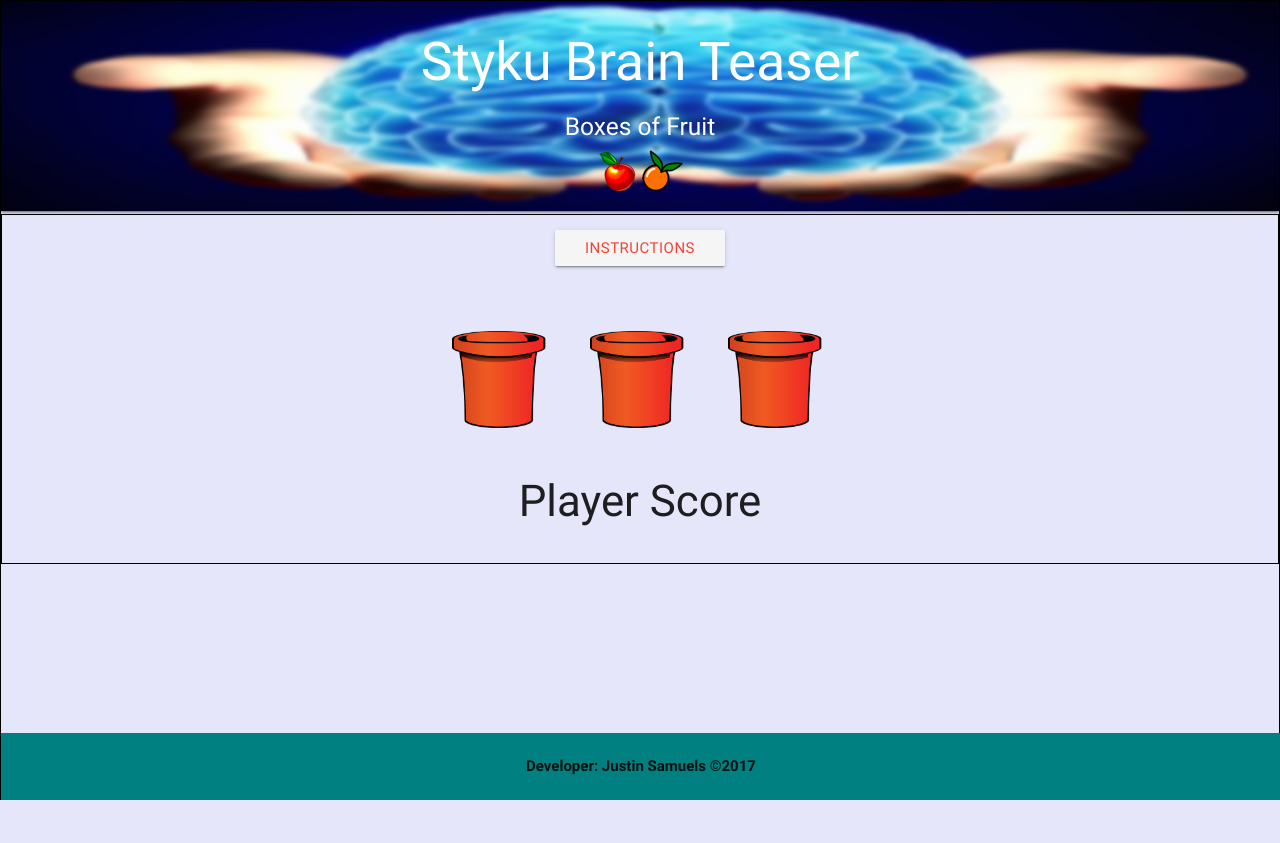
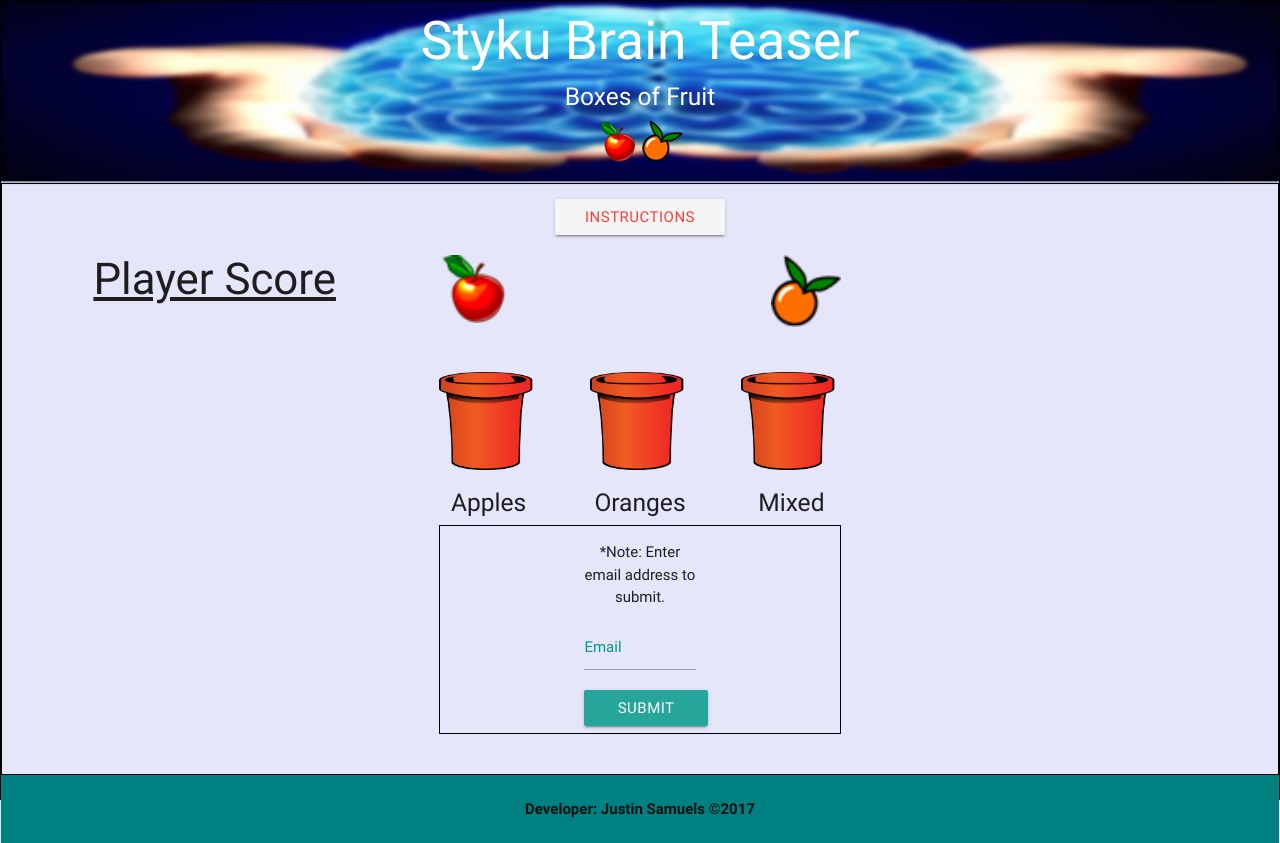
Before and after one commit to blizm87/boxesOfFruit, a website: page public/index.html at #!/game in a window 1280 px wide. Before the commit the page ends 800 px from the top, so only its background shows below. Drawn offline with Linux system fonts and the light colour scheme.

Commit message:
fixed up main game section. about to begin game logic

```diff
--- a/public/css/style.css
+++ b/public/css/style.css
@@ -16,13 +16,14 @@ body {
 
         header>h2 {
           margin-top: 0;
-          padding-top: .6em;
+          margin-bottom: 0;
+          padding-top: .2em;
         }
 
         #headerBackImg {
           left: 0;
           width: 100%;
-          height: 14em;
+          height: 12em;
           position: absolute;
           filter: blur(2px);
           z-index: -1;
@@ -31,7 +32,7 @@ body {
         #headerOverlay {
           left: 0;
           width: 100%;
-          height: 14em;
+          height: 12em;
           position: absolute;
           z-index: -2;
         }
@@ -41,8 +42,11 @@ body {
     }
 
         #cardContainer {
+          margin-top: 2em;
+          margin-left: auto;
+          margin-right: auto;
           width: 400px;
-          margin: 0 auto;
+          text-align: center;
         }
 
             #oauthLinkContainer {
@@ -84,29 +88,69 @@ body {
                   display: none;
                 }
 
-                #bucketContainer {
-                  margin-top: 3em;
+                    .instrSpan {
+                      font-weight: bold;
+                      font-size: 20px;
+                    }
+
+                #fruitContainer {
                   margin-left: auto;
                   margin-right: auto;
-                  width: 30%;
                   display: flex;
                   align-items: flex-start;
                   justify-content: space-between;
                 }
 
-            .bucketInd>img {
-              width: 100px;
-            }
+                    .fruitSelectors {
+                      width: 70px;
+                    }
+
+                    #mixedFruitCanvas {
+                      /*width: 70px;*/
+                      display: none;
+                    }
+
+                #bucketContainer {
+                  margin-top: 3em;
+                  margin-left: auto;
+                  margin-right: auto;
+                  display: flex;
+                  align-items: flex-start;
+                  justify-content: space-between;
+                }
+
+                    .bucketInd {
+                      text-align: center;
+                    }
+
+                        .bucket {
+                          width: 100px;
+                        }
+
+                            .bucket:hover {
+                              cursor: pointer;
+                            }
+
+                #submissionContainer {
+                  text-align: center;
+                  padding-bottom: .5em;
+                }
+
+                    #submissionContainer>p {
+                      text-align: center;
+                    }
 
         #playerScoreContainer {
           text-align: center;
         }
 
+            #playerScoreContainer>h3 {
+              margin-top: 0;
+            }
+
 
 footer {
   width: 100%;
-  position: absolute;
-  bottom: 0;
   padding-top: .5em;
   padding-bottom: .5em;
   background-color: teal;
--- a/public/js/app.js
+++ b/public/js/app.js
@@ -27,6 +27,12 @@
       let paramRes = urlParams.split('=')[1];
       let instrBtn = $('#instructionBtn');
       let instrCont = $('#instructionContent');
+      let mixedFruitCont = $('#mixedFruitContainer');
+      let mixedFruit = document.createElement('img');
+      let canvas = document.getElementById('mixedFruitCanvas');
+      let context = canvas.getContext('2d');
+      let img1 = new Image();
+      let img2 = new Image();
 
       $(document).ready(function(){
         $('.tooltipped').tooltip({delay: 50});
@@ -34,7 +40,18 @@
 
       instrBtn.on('click', function() {
         instrCont.slideToggle();
-      })
+      });
+
+      img1.src = "../assets/images/Apple.png";
+      context.drawImage(img1, 0, 1);
+
+      img2.src = "../assets/images/Orange.png";
+      context.drawImage(img2, 40, 0);
+
+      mixedFruit.src = canvas.toDataURL();
+      mixedFruit.width = '135';
+      mixedFruit.classList.add('responsive-img');
+      mixedFruitCont.append(mixedFruit);
 
       $http
         .get(`http://127.0.0.1:3000/members?profileId=${paramRes}`)
--- a/public/partials/game.html
+++ b/public/partials/game.html
@@ -1,17 +1,17 @@
 <div id='partialGameContainer' class='container-fluid'>
   <section class='row'>
     <div class='container-fluid' id='instructionBtnContainer'>
-      <button class='btn waves-effect waves-light pulse grey lighten-4 red-text' id='instructionBtn'>Instructions</button>
+      <button class='btn waves-effect waves-blue pulse grey lighten-4 red-text' id='instructionBtn'>Instructions</button>
     </div>
     <div class='col s12 m12' id='instructionContent'>
       <div class='container z-depth-3' id='problemStatement'>
-        <p><span style='font-weight: bold;'>Problem:</span> There are three boxes of fruit. One box is full of Oranges only.
+        <p><span class='instrSpan'>Problem:</span> There are three boxes of fruit. One box is full of Oranges only.
           A second box is full of Apples only. A third box is a random mix of both.
           But all three boxes are mislabelled. For example, the box labelled "Apples"
           may very well be only oranges, or have both oranges and apples.
         </p>
         <p>
-          <span style='font-weight: bold;'>Objective:</span> Determine the correct
+          <span class='instrSpan'>Objective:</span> Determine the correct
             contents of all three buckets by revealing one fruit only from one bucket only.
             If you choose correctly you will be able to determine the correct contents
             of all three buckets.
@@ -23,26 +23,46 @@
   </section>
 
   <section class='row'>
-    <div class='col s12 m12'>
+    <div class='col s4 m4'>
+      <div class='container-fluid' id='playerScoreContainer'>
+        <h3 style='text-decoration: underline;'>Player Score</h3>
+      </div>
+    </div>
+    <div class='col s4 m4'>
+      <form>
+        <div id='fruitContainer'>
+          <canvas id='mixedFruitCanvas' width='80px' height='42px'></canvas>
+          <img src='./assets/images/Apple.png' alt='APPLE' class='fruitSelectors' />
+          <div id='mixedFruitContainer'></div>
+          <img src='./assets/images/Orange.png' alt='ORANGE' class='fruitSelectors' />
+        </div>
         <div id='bucketContainer'>
           <div class='bucketInd'>
-          <img src="../assets/images/bucket.png" alt="bucket" class='responsive-img'>
+            <img src="../assets/images/bucket.png" alt="bucket" class='responsive-img bucket'>
+            <h5>Apples</h5>
           </div>
           <div class='bucketInd'>
-          <img src="../assets/images/bucket.png" alt="bucket" class='responsive-img'>
+            <img src="../assets/images/bucket.png" alt="bucket" class='responsive-img bucket'>
+            <h5>Oranges</h5>
           </div>
           <div class='bucketInd'>
-          <img src="../assets/images/bucket.png" alt="bucket" class='responsive-img'>
+            <img src="../assets/images/bucket.png" alt="bucket" class='responsive-img bucket'>
+            <h5>Mixed</h5>
+          </div>
+        </div>
+        <div class='row'  style='border: 1px solid black;'>
+          <div class='col s4 m4 offset-s4 offset-m4'>
+            <div id='submissionContainer'>
+              <p>*Note: Enter email address to submit.</p>
+              <div class="input-field">
+                <input id="email" type="email" class="validate black-text" required>
+                <label for="email" class='teal-text'>Email</label>
+              </div>
+              <button class='btn waves-effect' type='submit'>Submit Answer</button>
             </div>
           </div>
         </div>
-  </section>
-
-  <section class='row'>
-    <div class='col s12 m12'>
-      <div class='container' id='playerScoreContainer'>
-        <h3>Player Score</h3>
-      </div>
+      </form>
     </div>
   </section>
 </div>
```
Lines whose indentation alone changed are shown as unchanged.
